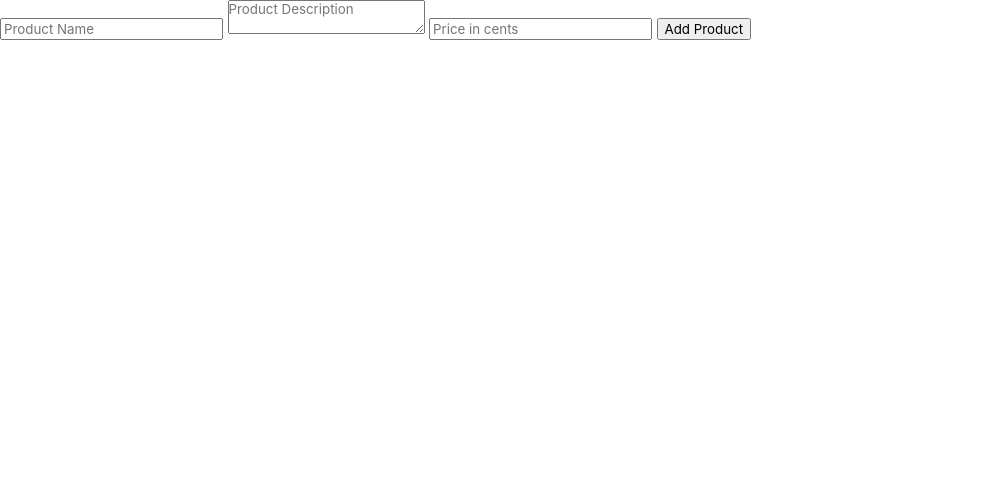
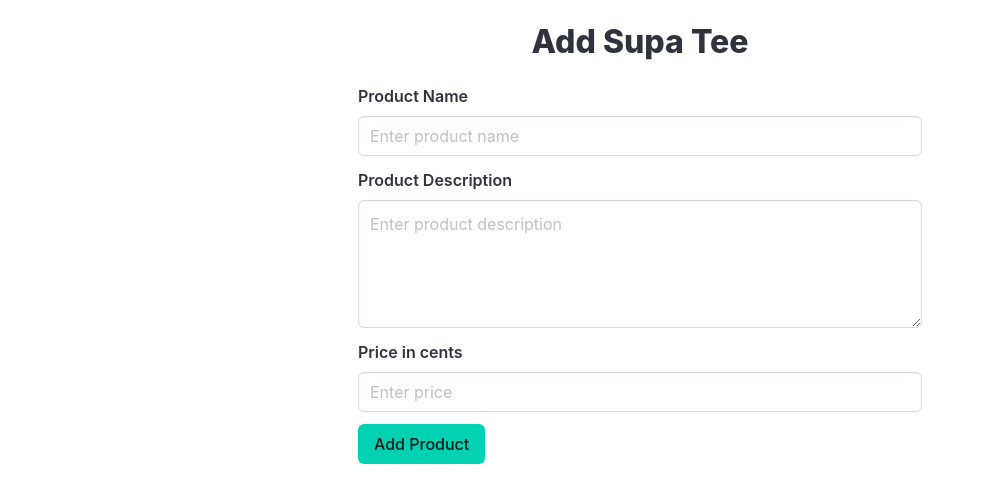
Before and after one commit to MoigeMatino/flask-stripe-one-time-payments, a Flask app: page /api/products in a window 1280 px wide. Shown: the top 503 px of the page, without its empty margins (0-985 px from the left). Run offline with Flask 3, Linux system fonts and the light colour scheme; some libraries are stand-ins or nearby versions.

Commit message:
feat: add styling to create products form with bulma

```diff
--- a/app/templates/add_product.html
+++ b/app/templates/add_product.html
@@ -1,10 +1,32 @@
 {% extends "base.html" %}
 
 {% block content %}
-<form action="{{ url_for('api_bp.add_product') }}" method="POST">
-    <input type="text" name="name" placeholder="Product Name" required>
-    <textarea name="description" placeholder="Product Description" required></textarea>
-    <input type="number" name="price" placeholder="Price in cents" required>
-    <button type="submit">Add Product</button>
-</form>
+<div class="container mt-5 is-light">
+    <h1 class="title has-text-centered">Add Supa Tee</h1>
+    <div class="columns is-centered">
+        <div class="column is-half">
+            <form action="{{ url_for('api_bp.add_product') }}" method="POST">
+                <div class="field">
+                    <label for="productName" class="label">Product Name</label>
+                    <div class="control">
+                        <input type="text" class="input" id="productName" name="name" placeholder="Enter product name" required>
+                    </div>
+                </div>
+                <div class="field">
+                    <label for="productDescription" class="label">Product Description</label>
+                    <div class="control">
+                        <textarea class="textarea" id="productDescription" name="description" placeholder="Enter product description" required></textarea>
+                    </div>
+                </div>
+                <div class="field">
+                    <label for="productPrice" class="label">Price in cents</label>
+                    <div class="control">
+                        <input type="number" class="input" id="productPrice" name="price" placeholder="Enter price" required>
+                    </div>
+                </div>
+                <button type="submit" class="button is-primary">Add Product</button>
+            </form>
+        </div>
+    </div>
+</div>
 {% endblock %}
--- a/app/templates/base.html
+++ b/app/templates/base.html
@@ -4,8 +4,8 @@
         <meta charset="utf-8">
         <meta name="viewport" content="width=device-width, initial-scale=1">
         <title>Supa Tees</title>
-        <link rel="stylesheet" href="https://cdn.jsdelivr.net/npm/bulma@0.9.0/css/bulma.min.css">
-        <script src="https://js.stripe.com/v3/"></script>
+        <!-- Import Bulma CSS -->
+        <link rel="stylesheet" href="https://cdn.jsdelivr.net/npm/bulma@1.0.0/css/bulma.min.css">
         <script src="{{ url_for('static', filename='main.js') }}"></script>
         <script defer src="https://use.fontawesome.com/releases/v5.14.0/js/all.js"></script>
     </head>
```
